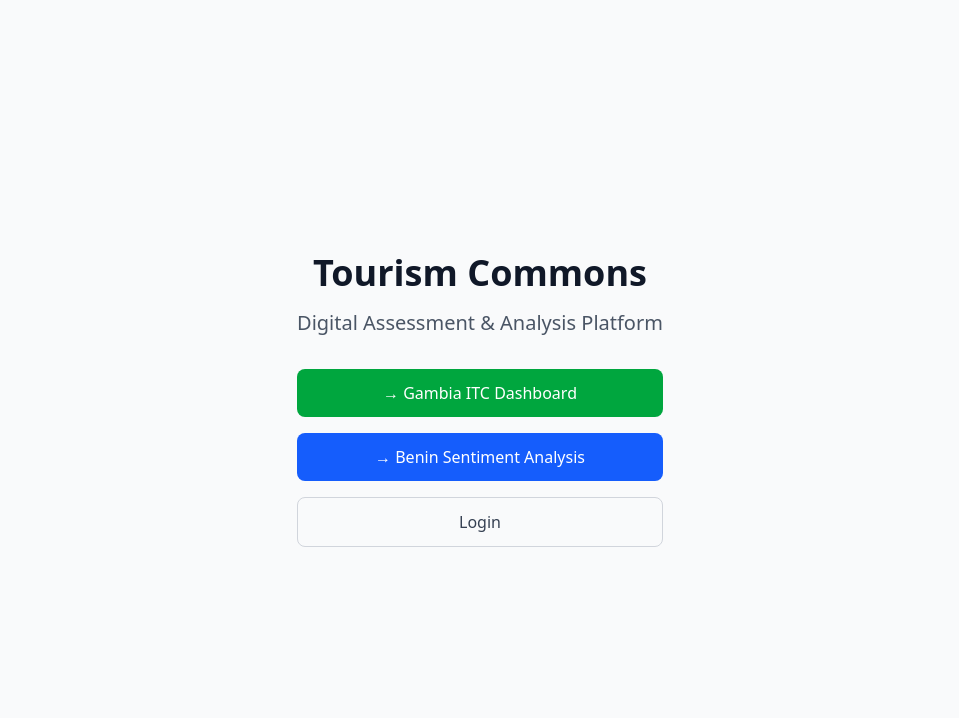
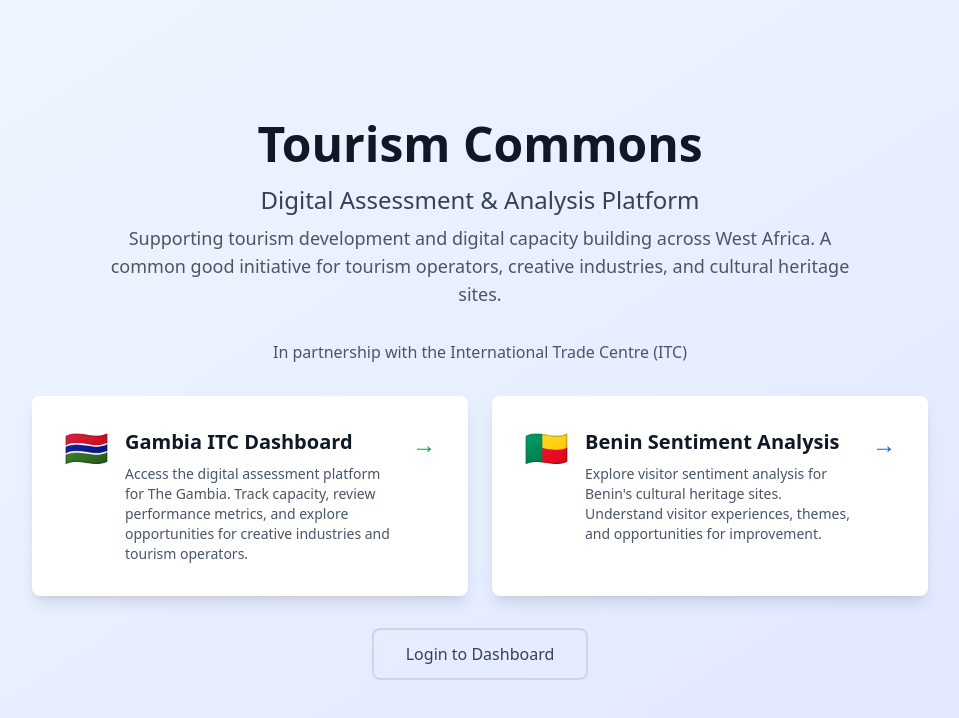
Before and after one commit to jeffries17/tourism-commons, a React (Vite) app in the folder digital_assessment/dashboard/: page / in a window 1280 px wide. Shown: the top 718 px of the page, without its empty margins (160-1119 px from the left). Built offline with nearby package versions, Linux system fonts and the light colour scheme.

Commit message:
Add proper landing page with ITC description and tourism development context

```diff
--- a/digital_assessment/dashboard/src/App.tsx
+++ b/digital_assessment/dashboard/src/App.tsx
@@ -45,19 +45,68 @@ function App() {
 
             {/* Landing page at root - public */}
             <Route path="/" element={
-              <div className="min-h-screen bg-gray-50 flex items-center justify-center">
-                <div className="text-center">
-                  <h1 className="text-4xl font-bold text-gray-900 mb-4">Tourism Commons</h1>
-                  <p className="text-xl text-gray-600 mb-8">Digital Assessment & Analysis Platform</p>
-                  <div className="space-y-4">
-                    <a href="/gambia-itc" className="block px-6 py-3 bg-green-600 text-white rounded-lg hover:bg-green-700 transition-colors font-medium">
-                      → Gambia ITC Dashboard
+              <div className="min-h-screen bg-gradient-to-br from-blue-50 to-indigo-100 flex items-center justify-center px-4">
+                <div className="max-w-4xl w-full">
+                  {/* Header */}
+                  <div className="text-center mb-8">
+                    <h1 className="text-5xl font-bold text-gray-900 mb-4">
+                      Tourism Commons
+                    </h1>
+                    <p className="text-2xl text-gray-700 mb-2">
+                      Digital Assessment & Analysis Platform
+                    </p>
+                    <p className="text-lg text-gray-600 max-w-3xl mx-auto mb-8">
+                      Supporting tourism development and digital capacity building across West Africa.
+                      A common good initiative for tourism operators, creative industries, and cultural heritage sites.
+                    </p>
+                    <p className="text-base text-gray-600 max-w-2xl mx-auto">
+                      In partnership with the International Trade Centre (ITC)
+                    </p>
+                  </div>
+
+                  {/* Action Cards */}
+                  <div className="grid md:grid-cols-2 gap-6 mb-8">
+                    <a href="/gambia-itc" className="bg-white rounded-lg shadow-lg p-8 hover:shadow-xl transition-shadow group">
+                      <div className="flex items-start gap-4">
+                        <div className="text-4xl">🇬🇲</div>
+                        <div className="flex-1">
+                          <h3 className="text-xl font-bold text-gray-900 mb-2 group-hover:text-green-600 transition-colors">
+                            Gambia ITC Dashboard
+                          </h3>
+                          <p className="text-gray-600 text-sm">
+                            Access the digital assessment platform for The Gambia. Track capacity,
+                            review performance metrics, and explore opportunities for creative industries and tourism operators.
+                          </p>
+                        </div>
+                        <div className="text-green-600 text-2xl group-hover:translate-x-1 transition-transform">
+                          →
+                        </div>
+                      </div>
                     </a>
-                    <a href="/benin-sentiment" className="block px-6 py-3 bg-blue-600 text-white rounded-lg hover:bg-blue-700 transition-colors font-medium">
-                      → Benin Sentiment Analysis
+
+                    <a href="/benin-sentiment" className="bg-white rounded-lg shadow-lg p-8 hover:shadow-xl transition-shadow group">
+                      <div className="flex items-start gap-4">
+                        <div className="text-4xl">🇧🇯</div>
+                        <div className="flex-1">
+                          <h3 className="text-xl font-bold text-gray-900 mb-2 group-hover:text-blue-600 transition-colors">
+                            Benin Sentiment Analysis
+                          </h3>
+                          <p className="text-gray-600 text-sm">
+                            Explore visitor sentiment analysis for Benin's cultural heritage sites.
+                            Understand visitor experiences, themes, and opportunities for improvement.
+                          </p>
+                        </div>
+                        <div className="text-blue-600 text-2xl group-hover:translate-x-1 transition-transform">
+                          →
+                        </div>
+                      </div>
                     </a>
-                    <a href="/login" className="block px-6 py-3 border border-gray-300 text-gray-700 rounded-lg hover:bg-gray-50 transition-colors font-medium">
-                      Login
+                  </div>
+
+                  {/* Login Link */}
+                  <div className="text-center">
+                    <a href="/login" className="inline-block px-8 py-3 border-2 border-gray-300 text-gray-700 rounded-lg hover:bg-gray-50 transition-colors font-medium">
+                      Login to Dashboard
                     </a>
                   </div>
                 </div>
```
